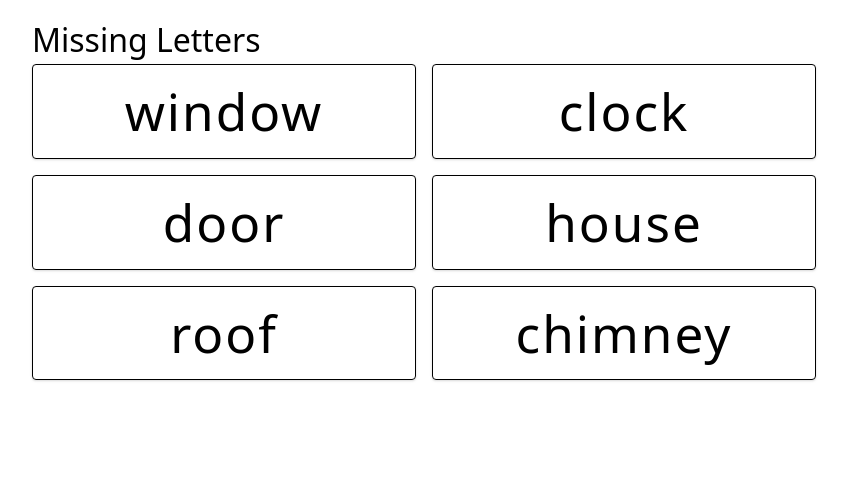
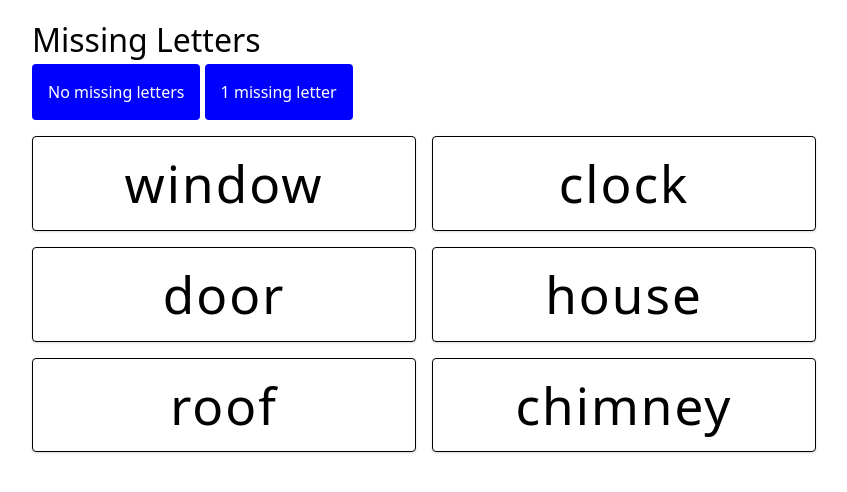
Before and after one commit to markoco14/pokemon, a FastAPI app: page /spelling/missing-letters in a window 1280 px wide. Shown: the part 48-540 px from the top of the page, without its empty margins (216-1063 px from the left). Run offline with FastAPI, Linux system fonts and the light colour scheme; style sheets or scripts are compiled from the project's sources; some libraries are stand-ins or nearby versions.

Commit message:
add missing letters functionality to /missing-letters with mock word list

```diff
--- a/src/controllers/spelling.py
+++ b/src/controllers/spelling.py
@@ -1,3 +1,5 @@
+import random
+
 from fastapi import Request
 
 from src.templates import templates
@@ -10,8 +12,33 @@ async def index(request: Request):
     )
 
 async def missing_letters(request: Request):
+
+    words = ["window", "clock", "door", "house", "roof", "chimney"]
+
+    word_order = request.query_params.get("order") if request.query_params.get("order") else None
+
+    if word_order == "shuffle":
+        random.shuffle(words)
+
+    num_of_missing_letters = int(request.query_params.get("letters")) if request.query_params.get("letters") else None
+
+    if num_of_missing_letters:
+        words_with_missing_letters = []
+
+        for word in words:
+            letter_index = random.randrange(len(word))
+            letter = word[letter_index]
+            words_with_missing_letters.append(word.replace(letter,"_", 1))
+
+        return templates.TemplateResponse(
+            request=request,
+            name="spelling/missing-letters.html",
+            context={"words": words_with_missing_letters}
+        )
+
+
     return templates.TemplateResponse(
         request=request,
         name="spelling/missing-letters.html",
-        context={}
+        context={"words": words}
     )
--- a/src/static/css/styles.css
+++ b/src/static/css/styles.css
@@ -180,6 +180,18 @@ form {
     font-size: 2rem;
 }
 
+.button-bar {
+    margin-bottom: 1rem;
+}
+
+.button {
+    display: inline-block;
+    background-color: blue;
+    color: white;
+    padding: 1rem;
+    border-radius: 0.25rem;
+}
+
 .spelling-grid {
     display: grid;
     grid-template-columns:
@@ -188,10 +200,8 @@ form {
             minmax(300px, 1fr)
         );
     gap: 1rem;
-
     font-size: clamp(2.5rem, 4vw, 4rem);
     letter-spacing: 2px;
-
 }
 
 .spelling-grid__cell {
@@ -201,3 +211,7 @@ form {
     box-shadow: 0 1px 3px 0 rgba(0, 0, 0, 0.1), 0 1px 2px 0 rgba(0, 0, 0, 0.06);
     text-align: center;
 }
+
+.missing-letter {
+    color: red;
+}
--- a/src/templates/spelling/missing-letters.html
+++ b/src/templates/spelling/missing-letters.html
@@ -5,13 +5,22 @@
 {% block content %}
 <div class="wrapper">
     <h1 class="heading">Missing Letters</h1>
+    <div class="button-bar">
+        <a href="/spelling/missing-letters" class="button">No missing letters</a>
+        <a href="/spelling/missing-letters?letters=1" class="button">1 missing letter</a>
+    </div>
     <div class="spelling-grid">
-        <p class="spelling-grid__cell">window</p>
-        <p class="spelling-grid__cell">clock</p>
-        <p class="spelling-grid__cell">door</p>
-        <p class="spelling-grid__cell">house</p>
-        <p class="spelling-grid__cell">roof</p>
-        <p class="spelling-grid__cell">chimney</p>
+        {%- for word in words -%}
+        <p class="spelling-grid__cell">
+            {%- for letter in word -%}
+            {%- if letter == "_" -%}
+            <span class="missing-letter">{{ letter }}</span>
+            {%- else -%}
+            <span>{{ letter }}</span>
+            {%- endif -%}
+            {%- endfor -%}
+        </p>
+        {%- endfor -%}
     </div>
 </div>
 {% endblock content %}
```
